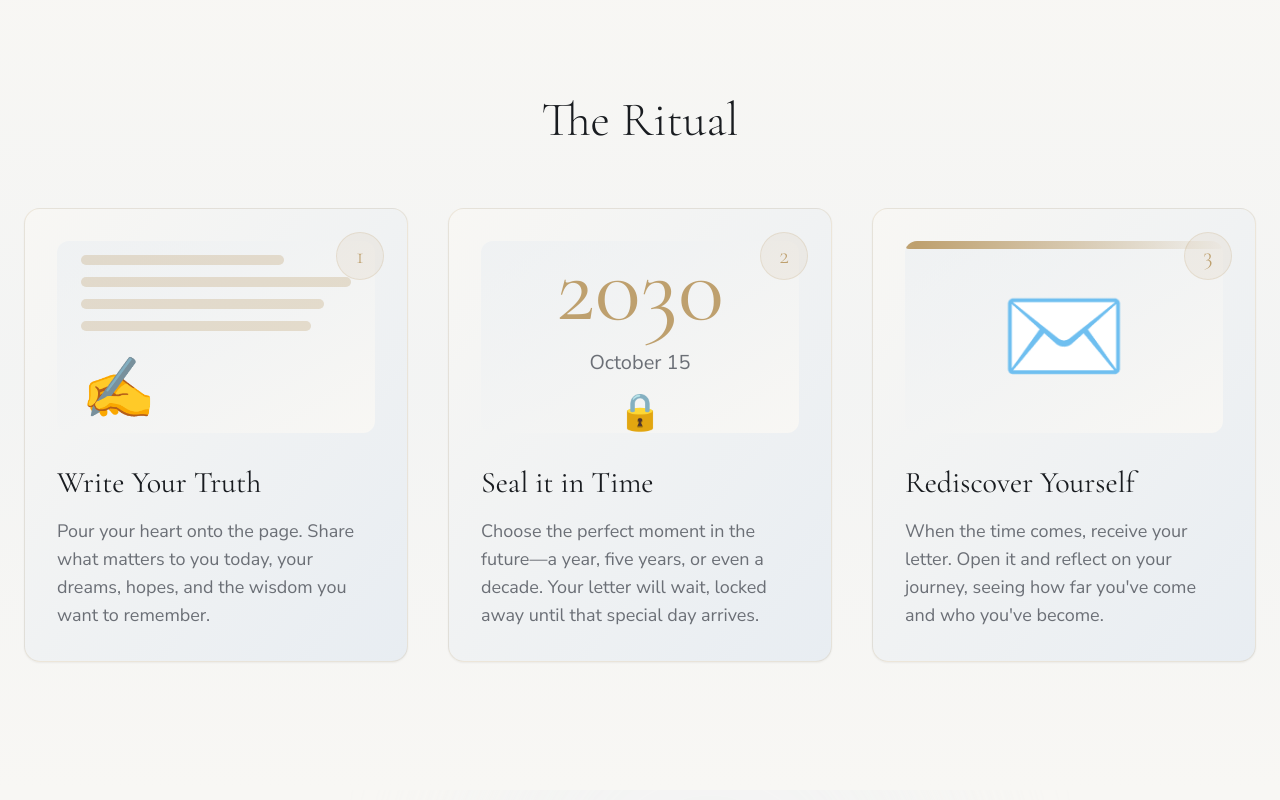
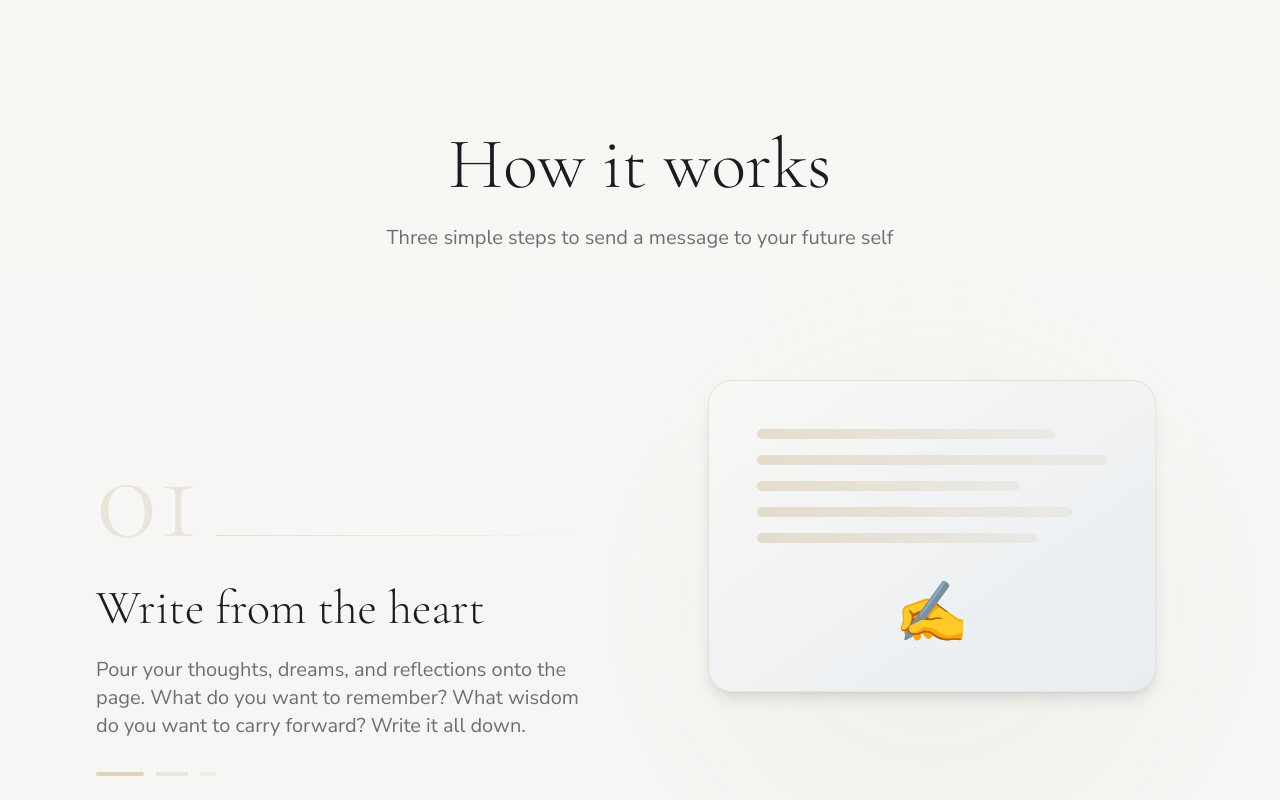
Before and after one commit to MohittShukla/DearFuture, a React (Vite) app in the folder client/: page / in a window 1280 px wide. Shown: the part 1400-2200 px from the top of the page. Built offline with nearby package versions, Linux system fonts and the light colour scheme.

Commit message:
the ritual upgrade

```diff
--- a/client/src/pages/Landing.jsx
+++ b/client/src/pages/Landing.jsx
@@ -169,193 +169,292 @@ function IntroSection() {
 // Feature Section ("The Ritual")
 // ========================================
 
-// Feature card component
-function FeatureCard({ number, title, description, visual, delay }) {
+function FeatureSection() {
   return (
+    <section className="relative py-24 md:py-32 lg:py-40 overflow-hidden">
+      {/* Subtle background gradient */}
+      <div className="absolute inset-0 bg-gradient-to-b from-transparent via-mist/20 to-transparent pointer-events-none" />
+
+      <div className="relative max-w-6xl mx-auto px-6 md:px-8">
+        {/* Section Header */}
         <motion.div
-      initial={{ opacity: 0, y: 30 }}
+          initial={{ opacity: 0, y: 20 }}
           whileInView={{ opacity: 1, y: 0 }}
-      viewport={{ once: true, margin: '-50px' }}
-      transition={{ duration: 0.8, delay, ease: [0.22, 1, 0.36, 1] }}
-      className="group relative"
+          viewport={{ once: true }}
+          transition={{ duration: 0.8, ease: [0.22, 1, 0.36, 1] }}
+          className="text-center mb-20 md:mb-32"
         >
-      <div className="bg-gradient-to-br from-paper to-mist border border-hope/20 rounded-2xl p-8 shadow-sm hover:shadow-xl transition-all duration-500 hover:border-hope/40 h-full flex flex-col">
-        {/* Visual/Image */}
-        <div className="mb-8 flex items-center justify-center h-48 relative overflow-hidden rounded-xl bg-gradient-to-br from-mist/50 to-paper">
-          {visual}
+          <h2 className="font-serif text-4xl md:text-6xl lg:text-7xl text-ink font-light mb-6">
+            How it works
+          </h2>
+          <p className="font-sans text-lg md:text-xl text-ink-secondary max-w-2xl mx-auto">
+            Three simple steps to send a message to your future self
+          </p>
+        </motion.div>
+
+        {/* Step 1 - Write */}
+        <div className="mb-32 md:mb-48">
+          <div className="grid grid-cols-1 lg:grid-cols-2 gap-12 lg:gap-20 items-center">
+            {/* Text Content */}
+            <motion.div
+              initial={{ opacity: 0, x: -30 }}
+              whileInView={{ opacity: 1, x: 0 }}
+              viewport={{ once: true, margin: '-100px' }}
+              transition={{ duration: 0.8, ease: [0.22, 1, 0.36, 1] }}
+              className="order-2 lg:order-1"
+            >
+              <div className="flex items-baseline gap-4 mb-6">
+                <span className="font-serif text-7xl md:text-8xl lg:text-9xl text-hope/20 font-light leading-none">
+                  01
+                </span>
+                <div className="h-px flex-1 bg-gradient-to-r from-hope/30 to-transparent" />
               </div>
+              <h3 className="font-serif text-3xl md:text-4xl lg:text-5xl text-ink font-light mb-6 leading-tight">
+                Write from the heart
+              </h3>
+              <p className="font-sans text-base md:text-lg lg:text-xl text-ink-secondary leading-relaxed mb-8">
+                Pour your thoughts, dreams, and reflections onto the page. What do you want to remember? What wisdom do you want to carry forward? Write it all down.
+              </p>
+              <div className="flex gap-3">
+                <div className="w-12 h-1 bg-hope/40 rounded-full" />
+                <div className="w-8 h-1 bg-hope/20 rounded-full" />
+                <div className="w-4 h-1 bg-hope/10 rounded-full" />
+              </div>
+            </motion.div>
 
-        {/* Number Badge */}
-        <div className="absolute top-6 right-6 w-12 h-12 rounded-full bg-hope/10 flex items-center justify-center border border-hope/20">
-          <span className="font-serif text-2xl text-hope font-light">{number}</span>
-        </div>
+            {/* Visual */}
+            <motion.div
+              initial={{ opacity: 0, x: 30 }}
+              whileInView={{ opacity: 1, x: 0 }}
+              viewport={{ once: true, margin: '-100px' }}
+              transition={{ duration: 0.8, ease: [0.22, 1, 0.36, 1], delay: 0.2 }}
+              className="order-1 lg:order-2"
+            >
+              <div className="relative aspect-square max-w-md mx-auto">
+                {/* Background glow */}
+                <motion.div
+                  animate={{
+                    scale: [1, 1.1, 1],
+                    opacity: [0.3, 0.5, 0.3]
+                  }}
+                  transition={{ duration: 4, repeat: Infinity, ease: 'easeInOut' }}
+                  className="absolute inset-0 bg-hope/10 rounded-full blur-3xl"
+                />
 
                 {/* Content */}
-        <div className="flex-1">
-          <h3 className="font-serif text-2xl md:text-3xl text-ink mb-4 font-normal group-hover:text-hope transition-colors duration-300">
-            {title}
-          </h3>
-          <p className="font-sans text-base md:text-lg text-ink-secondary leading-relaxed">
-            {description}
-          </p>
+                <div className="relative bg-gradient-to-br from-paper to-mist border border-hope/20 rounded-3xl p-8 md:p-12 shadow-lg">
+                  <div className="space-y-4">
+                    {[85, 100, 75, 90, 80].map((width, i) => (
+                      <motion.div
+                        key={i}
+                        initial={{ width: 0, opacity: 0 }}
+                        whileInView={{ width: `${width}%`, opacity: 1 }}
+                        viewport={{ once: true }}
+                        transition={{
+                          duration: 0.8,
+                          delay: 0.6 + i * 0.1,
+                          ease: [0.22, 1, 0.36, 1]
+                        }}
+                        className="h-2.5 bg-gradient-to-r from-hope/30 to-hope/10 rounded-full"
+                      />
+                    ))}
+                    <motion.div
+                      initial={{ scale: 0, opacity: 0 }}
+                      whileInView={{ scale: 1, opacity: 1 }}
+                      viewport={{ once: true }}
+                      transition={{ duration: 0.6, delay: 1.2 }}
+                      className="pt-6 text-center"
+                    >
+                      <span className="text-6xl">✍️</span>
+                    </motion.div>
+                  </div>
                 </div>
               </div>
             </motion.div>
-  );
-}
-
-function FeatureSection() {
-  const features = [
-    {
-      number: '1',
-      title: 'Write Your Truth',
-      description: 'Pour your heart onto the page. Share what matters to you today, your dreams, hopes, and the wisdom you want to remember.',
-      visual: (
-        <motion.div
-          initial={{ scale: 0.9 }}
-          whileInView={{ scale: 1 }}
-          transition={{ duration: 0.5, delay: 0.2 }}
-          className="w-full h-full flex items-center justify-center p-6"
-        >
-          <div className="space-y-3 w-full">
-            <motion.div
-              initial={{ width: 0 }}
-              whileInView={{ width: '75%' }}
-              transition={{ duration: 0.6, delay: 0.4 }}
-              className="h-2.5 bg-hope/30 rounded-full"
-            />
-            <motion.div
-              initial={{ width: 0 }}
-              whileInView={{ width: '100%' }}
-              transition={{ duration: 0.6, delay: 0.5 }}
-              className="h-2.5 bg-hope/30 rounded-full"
-            />
-            <motion.div
-              initial={{ width: 0 }}
-              whileInView={{ width: '90%' }}
-              transition={{ duration: 0.6, delay: 0.6 }}
-              className="h-2.5 bg-hope/30 rounded-full"
-            />
-            <motion.div
-              initial={{ width: 0 }}
-              whileInView={{ width: '85%' }}
-              transition={{ duration: 0.6, delay: 0.7 }}
-              className="h-2.5 bg-hope/30 rounded-full"
-            />
-            <div className="pt-4">
-              <motion.div
-                initial={{ scale: 0 }}
-                whileInView={{ scale: 1 }}
-                transition={{ duration: 0.4, delay: 0.8 }}
-                className="text-6xl"
-              >
-                ✍️
-              </motion.div>
           </div>
         </div>
+
+        {/* Step 2 - Schedule */}
+        <div className="mb-32 md:mb-48">
+          <div className="grid grid-cols-1 lg:grid-cols-2 gap-12 lg:gap-20 items-center">
+            {/* Visual */}
+            <motion.div
+              initial={{ opacity: 0, x: -30 }}
+              whileInView={{ opacity: 1, x: 0 }}
+              viewport={{ once: true, margin: '-100px' }}
+              transition={{ duration: 0.8, ease: [0.22, 1, 0.36, 1] }}
+              className="order-1"
+            >
+              <div className="relative aspect-square max-w-md mx-auto">
+                {/* Background glow */}
+                <motion.div
+                  animate={{
+                    scale: [1, 1.2, 1],
+                    opacity: [0.2, 0.4, 0.2]
+                  }}
+                  transition={{ duration: 5, repeat: Infinity, ease: 'easeInOut' }}
+                  className="absolute inset-0 bg-hope/10 rounded-full blur-3xl"
+                />
+
+                {/* Content */}
+                <div className="relative bg-gradient-to-br from-mist to-paper border border-hope/20 rounded-3xl p-8 md:p-12 shadow-lg flex items-center justify-center">
+                  <div className="text-center">
+                    <motion.div
+                      initial={{ opacity: 0, scale: 0.8 }}
+                      whileInView={{ opacity: 1, scale: 1 }}
+                      viewport={{ once: true }}
+                      transition={{ duration: 0.8, delay: 0.3 }}
+                      className="mb-6"
+                    >
+                      <div className="font-serif text-8xl md:text-9xl text-hope mb-4">
+                        2030
+                      </div>
+                      <div className="font-sans text-xl text-ink-secondary">
+                        October 15
+                      </div>
                     </motion.div>
-      ),
-    },
-    {
-      number: '2',
-      title: 'Seal it in Time',
-      description: 'Choose the perfect moment in the future—a year, five years, or even a decade. Your letter will wait, locked away until that special day arrives.',
-      visual: (
-        <motion.div
-          initial={{ rotate: -5, scale: 0.9 }}
-          whileInView={{ rotate: 0, scale: 1 }}
-          transition={{ duration: 0.5, delay: 0.2, type: 'spring' }}
-          className="w-full h-full flex items-center justify-center"
-        >
-          <div className="text-center">
                     <motion.div
                       initial={{ opacity: 0, y: 20 }}
                       whileInView={{ opacity: 1, y: 0 }}
-              transition={{ duration: 0.5, delay: 0.4 }}
-              className="font-serif text-7xl md:text-8xl text-hope mb-3"
-            >
-              2030
-            </motion.div>
-            <motion.div
-              initial={{ opacity: 0 }}
-              whileInView={{ opacity: 1 }}
-              transition={{ duration: 0.5, delay: 0.6 }}
-              className="font-sans text-xl text-ink-secondary"
-            >
-              October 15
-            </motion.div>
-            <motion.div
-              initial={{ scale: 0 }}
-              whileInView={{ scale: 1 }}
-              transition={{ duration: 0.4, delay: 0.8 }}
-              className="text-4xl mt-4"
+                      viewport={{ once: true }}
+                      transition={{ duration: 0.6, delay: 0.6 }}
+                      className="text-5xl"
                     >
                       🔒
                     </motion.div>
                   </div>
+                </div>
+              </div>
             </motion.div>
-      ),
-    },
-    {
-      number: '3',
-      title: 'Rediscover Yourself',
-      description: "When the time comes, receive your letter. Open it and reflect on your journey, seeing how far you've come and who you've become.",
-      visual: (
+
+            {/* Text Content */}
             <motion.div
-          initial={{ y: 20, opacity: 0 }}
-          whileInView={{ y: 0, opacity: 1 }}
-          transition={{ duration: 0.5, delay: 0.2 }}
-          className="w-full h-full flex items-center justify-center relative"
+              initial={{ opacity: 0, x: 30 }}
+              whileInView={{ opacity: 1, x: 0 }}
+              viewport={{ once: true, margin: '-100px' }}
+              transition={{ duration: 0.8, ease: [0.22, 1, 0.36, 1], delay: 0.2 }}
+              className="order-2"
             >
+              <div className="flex items-baseline gap-4 mb-6">
+                <span className="font-serif text-7xl md:text-8xl lg:text-9xl text-hope/20 font-light leading-none">
+                  02
+                </span>
+                <div className="h-px flex-1 bg-gradient-to-r from-hope/30 to-transparent" />
+              </div>
+              <h3 className="font-serif text-3xl md:text-4xl lg:text-5xl text-ink font-light mb-6 leading-tight">
+                Choose when to receive it
+              </h3>
+              <p className="font-sans text-base md:text-lg lg:text-xl text-ink-secondary leading-relaxed mb-8">
+                Pick a date in the future—a year from now, five years, or even a decade. Your letter will be safely stored and delivered exactly when you need it most.
+              </p>
+              <div className="flex gap-3">
+                <div className="w-12 h-1 bg-hope/40 rounded-full" />
+                <div className="w-8 h-1 bg-hope/20 rounded-full" />
+                <div className="w-4 h-1 bg-hope/10 rounded-full" />
+              </div>
+            </motion.div>
+          </div>
+        </div>
+
+        {/* Step 3 - Receive */}
+        <div>
+          <div className="grid grid-cols-1 lg:grid-cols-2 gap-12 lg:gap-20 items-center">
+            {/* Text Content */}
+            <motion.div
+              initial={{ opacity: 0, x: -30 }}
+              whileInView={{ opacity: 1, x: 0 }}
+              viewport={{ once: true, margin: '-100px' }}
+              transition={{ duration: 0.8, ease: [0.22, 1, 0.36, 1] }}
+              className="order-2 lg:order-1"
+            >
+              <div className="flex items-baseline gap-4 mb-6">
+                <span className="font-serif text-7xl md:text-8xl lg:text-9xl text-hope/20 font-light leading-none">
+                  03
+                </span>
+                <div className="h-px flex-1 bg-gradient-to-r from-hope/30 to-transparent" />
+              </div>
+              <h3 className="font-serif text-3xl md:text-4xl lg:text-5xl text-ink font-light mb-6 leading-tight">
+                Rediscover who you were
+              </h3>
+              <p className="font-sans text-base md:text-lg lg:text-xl text-ink-secondary leading-relaxed mb-8">
+                When the time arrives, you'll receive your letter. Open it and reconnect with your past self. See how far you've come, what's changed, and what remains true.
+              </p>
+              <div className="flex gap-3">
+                <div className="w-12 h-1 bg-hope/40 rounded-full" />
+                <div className="w-8 h-1 bg-hope/20 rounded-full" />
+                <div className="w-4 h-1 bg-hope/10 rounded-full" />
+              </div>
+            </motion.div>
+
+            {/* Visual */}
+            <motion.div
+              initial={{ opacity: 0, x: 30 }}
+              whileInView={{ opacity: 1, x: 0 }}
+              viewport={{ once: true, margin: '-100px' }}
+              transition={{ duration: 0.8, ease: [0.22, 1, 0.36, 1], delay: 0.2 }}
+              className="order-1 lg:order-2"
+            >
+              <div className="relative aspect-square max-w-md mx-auto">
+                {/* Background glow */}
                 <motion.div
                   animate={{
-              backgroundPosition: ['0% 50%', '100% 50%', '0% 50%'],
+                    scale: [1, 1.15, 1],
+                    opacity: [0.3, 0.5, 0.3]
                   }}
-            transition={{ duration: 4, repeat: Infinity, ease: 'linear' }}
-            className="absolute top-0 left-0 right-0 h-2 bg-gradient-to-r from-transparent via-hope to-transparent bg-[length:200%_100%] rounded-full"
+                  transition={{ duration: 4, repeat: Infinity, ease: 'easeInOut' }}
+                  className="absolute inset-0 bg-hope/10 rounded-full blur-3xl"
                 />
+
+                {/* Content */}
+                <div className="relative bg-gradient-to-br from-paper to-mist border border-hope/20 rounded-3xl p-8 md:p-12 shadow-lg flex items-center justify-center">
+                  <div className="relative">
+                    {/* Floating particles */}
+                    {[...Array(5)].map((_, i) => (
                       <motion.div
-            initial={{ scale: 0.8 }}
-            whileInView={{ scale: 1 }}
+                        key={i}
+                        className="absolute text-2xl"
+                        style={{
+                          top: `${Math.random() * 100}%`,
+                          left: `${Math.random() * 100}%`,
+                        }}
                         animate={{
-              scale: [1, 1.1, 1],
+                          y: [-20, -40, -20],
+                          opacity: [0, 1, 0],
+                          scale: [0.5, 1, 0.5]
                         }}
                         transition={{
-              duration: 2,
+                          duration: 3,
                           repeat: Infinity,
+                          delay: i * 0.6,
                           ease: 'easeInOut'
+                        }}
+                      >
+                        ✨
+                      </motion.div>
+                    ))}
+
+                    {/* Envelope */}
+                    <motion.div
+                      initial={{ scale: 0.8, opacity: 0 }}
+                      whileInView={{ scale: 1, opacity: 1 }}
+                      viewport={{ once: true }}
+                      animate={{
+                        y: [0, -10, 0],
+                      }}
+                      transition={{
+                        scale: { duration: 0.8, delay: 0.3 },
+                        opacity: { duration: 0.8, delay: 0.3 },
+                        y: { duration: 3, repeat: Infinity, ease: 'easeInOut' }
                       }}
                       className="text-9xl"
                     >
                       ✉️
                     </motion.div>
+                  </div>
+                </div>
+              </div>
             </motion.div>
-      ),
-    },
-  ];
-
-  return (
-    <section className="py-24 md:py-32 px-6 bg-gradient-to-b from-transparent via-mist/30 to-transparent">
-      <div className="max-w-7xl mx-auto">
-        <motion.h2
-          initial={{ opacity: 0, y: 20 }}
-          whileInView={{ opacity: 1, y: 0 }}
-          viewport={{ once: true }}
-          transition={{ duration: 1 }}
-          className="font-serif text-3xl md:text-5xl text-ink mb-16 text-center font-light"
-        >
-          The Ritual
-        </motion.h2>
-
-        {/* Three static cards */}
-        <div className="grid grid-cols-1 md:grid-cols-2 lg:grid-cols-3 gap-8 lg:gap-10">
-          {features.map((feature, index) => (
-            <FeatureCard
-              key={feature.number}
-              {...feature}
-              delay={index * 0.2}
-            />
-          ))}
+          </div>
         </div>
       </div>
     </section>
```
Lines whose indentation alone changed are shown as unchanged.
